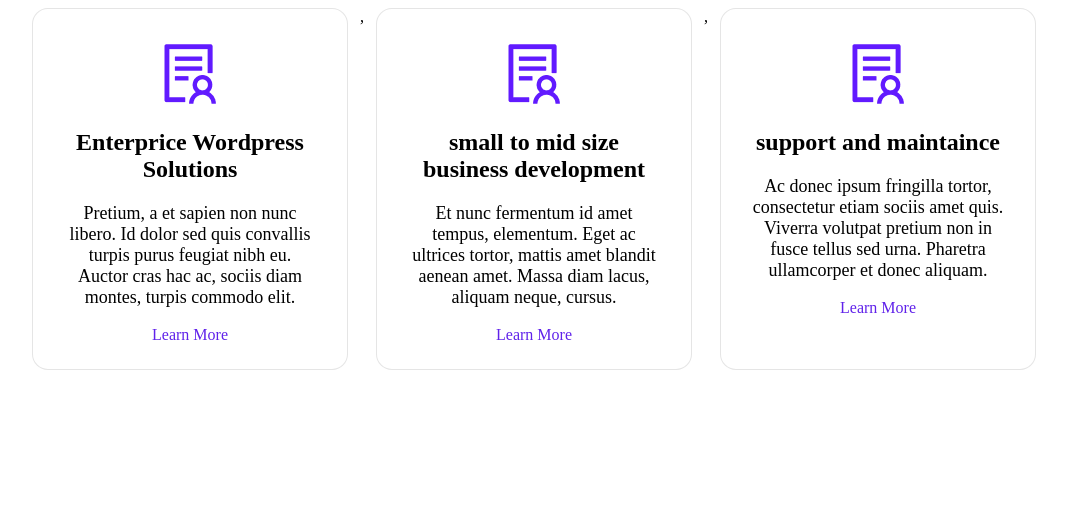
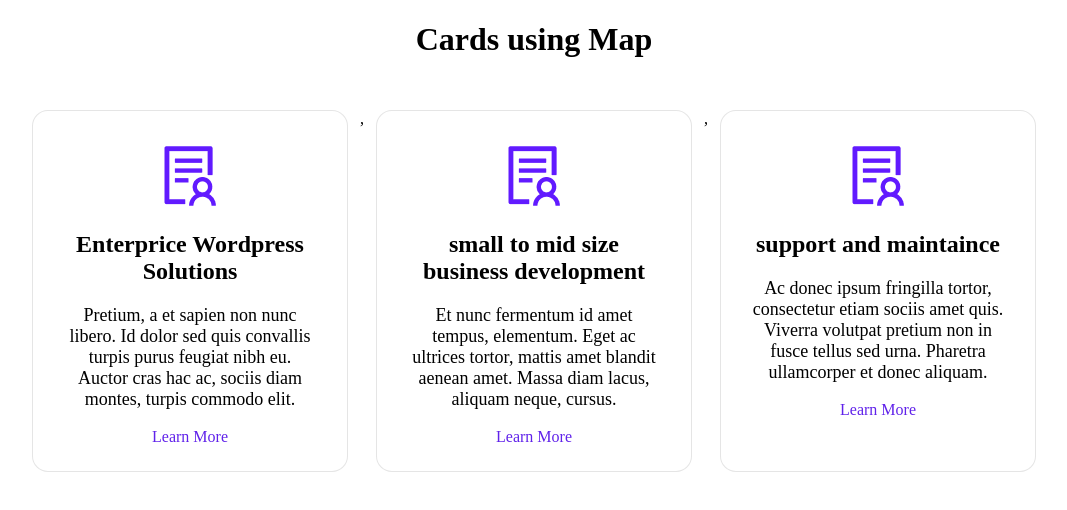
Before and after one commit to jatinarya21/cards-using-map-in-js, a plain HTML site: page index.html in a window 1280 px wide. Shown: the whole page, without its empty margins (106-1173 px from the left). Drawn offline with Linux system fonts and the light colour scheme.

Commit message:
heading add

```diff
--- a/index.html
+++ b/index.html
@@ -45,6 +45,7 @@ box-shadow: 0px 20px 60.57143px 0px #E5E9F6;
     </style>
 </head>
 <body>
+        <h1 style="text-align: center; padding-bottom: 30px;">Cards using Map</h1>
     <div id="content" class="row justify-center">
 
     </div>
```
